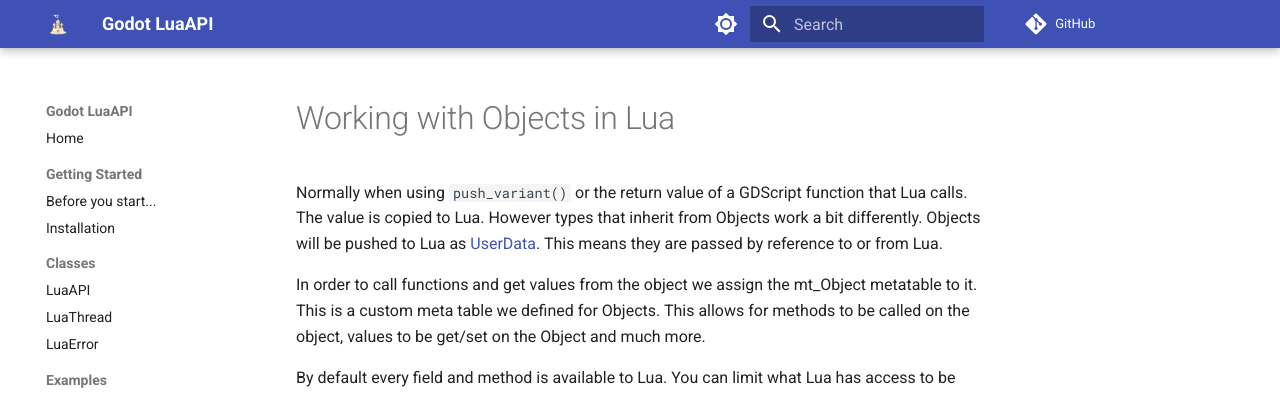
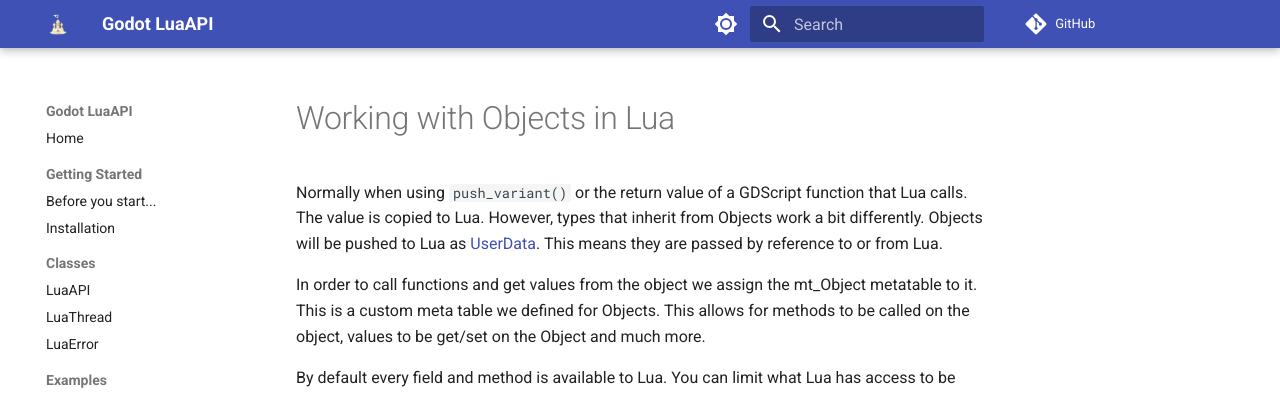
Before and after one commit to WeaselGames/godot_luaAPI_docs, an MkDocs documentation site: the page built from docs/examples/objects.md, in a window 1280 px wide and 900 px high. Shown: the top 394 px of the window. Built offline with MkDocs 1.6.1 and Material for MkDocs 9.7.7, drawn with Linux system fonts in a browser that asks for light colours; comment, search, counter and statistics services are not loaded; the version menu is left out.

Commit message:
grammer bug fix

```diff
--- a/docs/examples/objects.md
+++ b/docs/examples/objects.md
@@ -1,5 +1,5 @@
 # Working with Objects in Lua
-Normally when using `push_variant()` or the return value of a GDScript function that Lua calls. The value is copied to Lua. However types that inherit from Objects work a bit differently. Objects will be pushed to Lua as [UserData](https://www.lua.org/pil/28.1.html). This means they are passed by reference to or from Lua.
+Normally when using `push_variant()` or the return value of a GDScript function that Lua calls. The value is copied to Lua. However, types that inherit from Objects work a bit differently. Objects will be pushed to Lua as [UserData](https://www.lua.org/pil/28.1.html). This means they are passed by reference to or from Lua.
 
 In order to call functions and get values from the object we assign the mt_Object metatable to it. This is a custom meta table we defined for Objects. This allows for methods to be called on the object, values to be get/set on the Object and much more.
 
```
